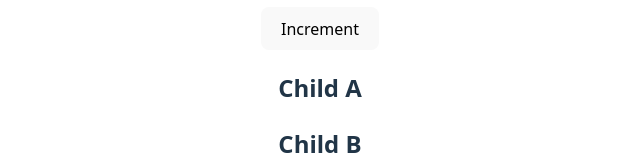
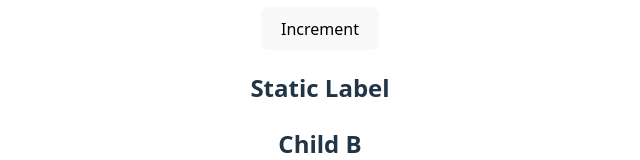
Before and after one commit to riki8055/project-revive-journal, a React (Vite) app in the folder weekly-learnings/week-10/: page / in a window 1280 px wide. Shown: the part 340-500 px from the top of the page, without its empty margins (320-960 px from the left). Built offline with nearby package versions, Linux system fonts and the light colour scheme.

Commit message:
add props to ChildA

```diff
--- a/weekly-learnings/week-10/src/components/UncontrolledRerender.jsx
+++ b/weekly-learnings/week-10/src/components/UncontrolledRerender.jsx
@@ -1,8 +1,8 @@
 import { useState } from "react";
 
-function ChildA() {
+function ChildA({ label }) {
   console.log("Child A rendered");
-  return <h2>Child A</h2>;
+  return <h2>{label}</h2>;
 }
 
 function ChildB() {
@@ -23,7 +23,7 @@ export default function Parent() {
       <h1>Count: {count}</h1>
       <button onClick={() => setCount(count + 1)}>Increment</button>
 
-      <ChildA />
+      <ChildA label="Static Label" />
       <ChildB />
       <ChildC />
     </div>
```
